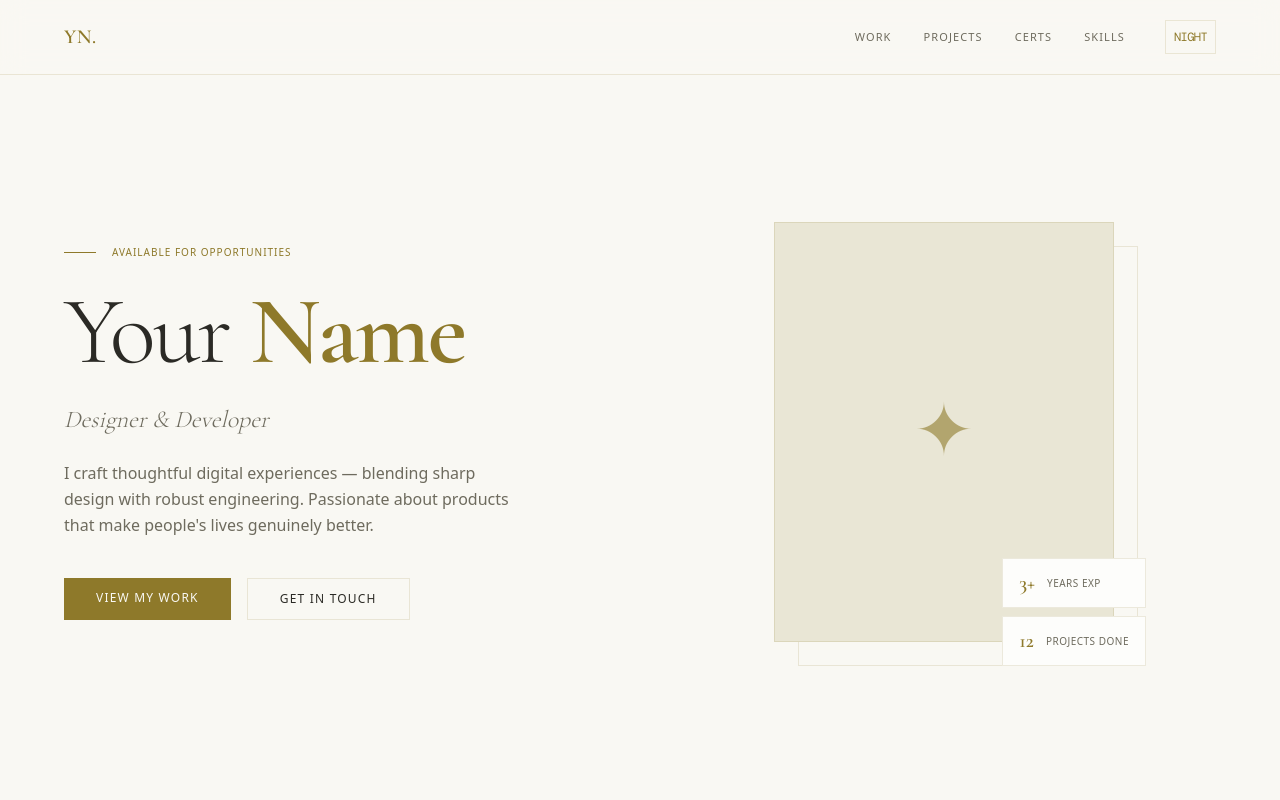
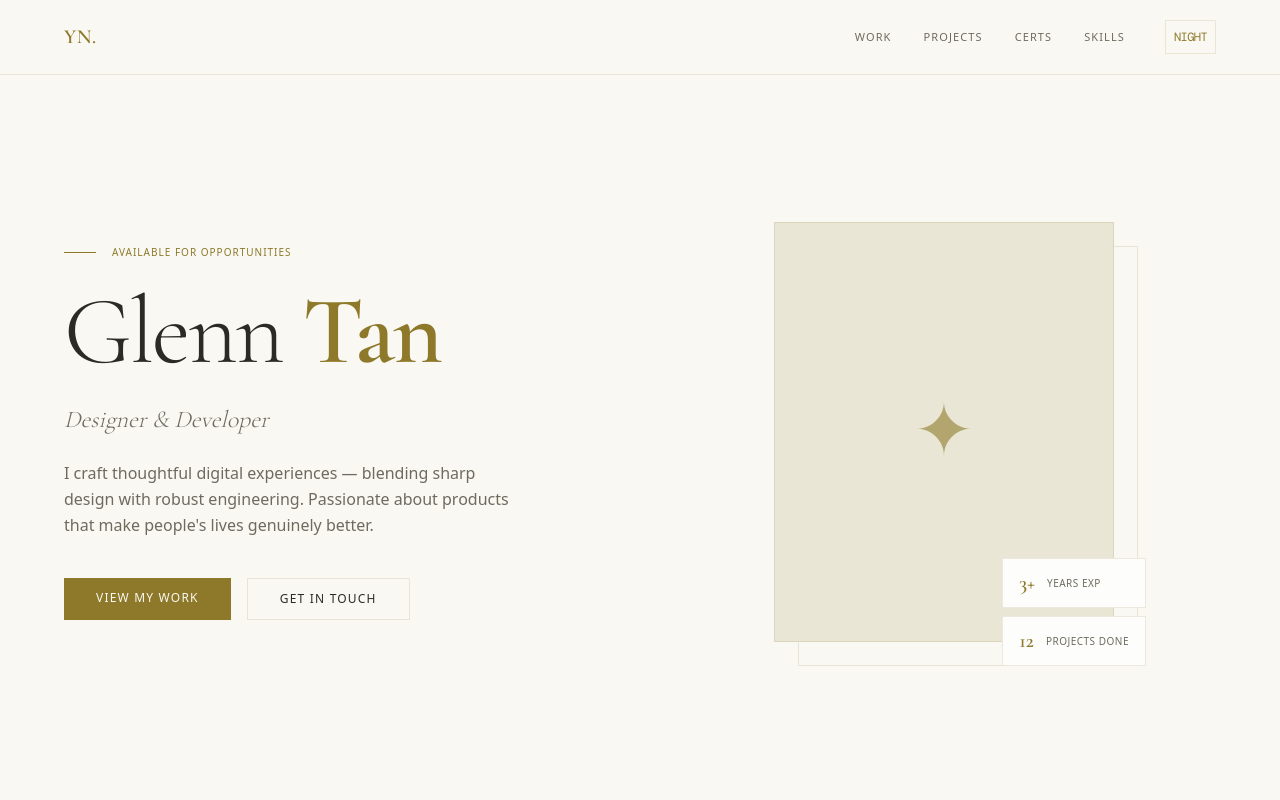
Before and after one commit to MrMystic00/portfolio-glenn-tan, a Next.js app: page / in a window 1280 px wide. Shown: the top 800 px of the page. Built offline with nearby package versions, Linux system fonts and the light colour scheme.

Commit message:
Update Name

```diff
--- a/src/app/page.tsx
+++ b/src/app/page.tsx
@@ -20,7 +20,7 @@ export default function Home() {
             <span className="w-8 h-[1px] bg-accent inline-block" /> Available for opportunities
           </div>
           <h1 className="font-serif text-6xl md:text-8xl font-light butchered leading-none tracking-tight">
-            Your <span className="text-accent font-semibold">Name</span>
+            Glenn <span className="text-accent font-semibold">Tan</span>
           </h1>
           <p className="font-serif text-xl md:text-2xl text-muted italic font-light">Designer &amp; Developer</p>
           <p className="text-muted max-w-md text-sm md:text-base leading-relaxed font-light">
@@ -65,7 +65,7 @@ export default function Home() {
 
       {/* FOOTER */}
       <footer className="border-t border-borderCustom px-6 md:px-16 py-12 max-w-7xl mx-auto flex flex-col md:flex-row justify-between items-center gap-6 transition-colors duration-500">
-        <div className="font-serif text-lg text-accent">Your Name.</div>
+        <div className="font-serif text-lg text-accent">Glenn Tan</div>
         <div className="flex gap-6 text-xs text-muted uppercase tracking-wider">
           <a href="#" className="hover:text-accent transition-colors">LinkedIn</a>
           <a href="#" className="hover:text-accent transition-colors">GitHub</a>
```
